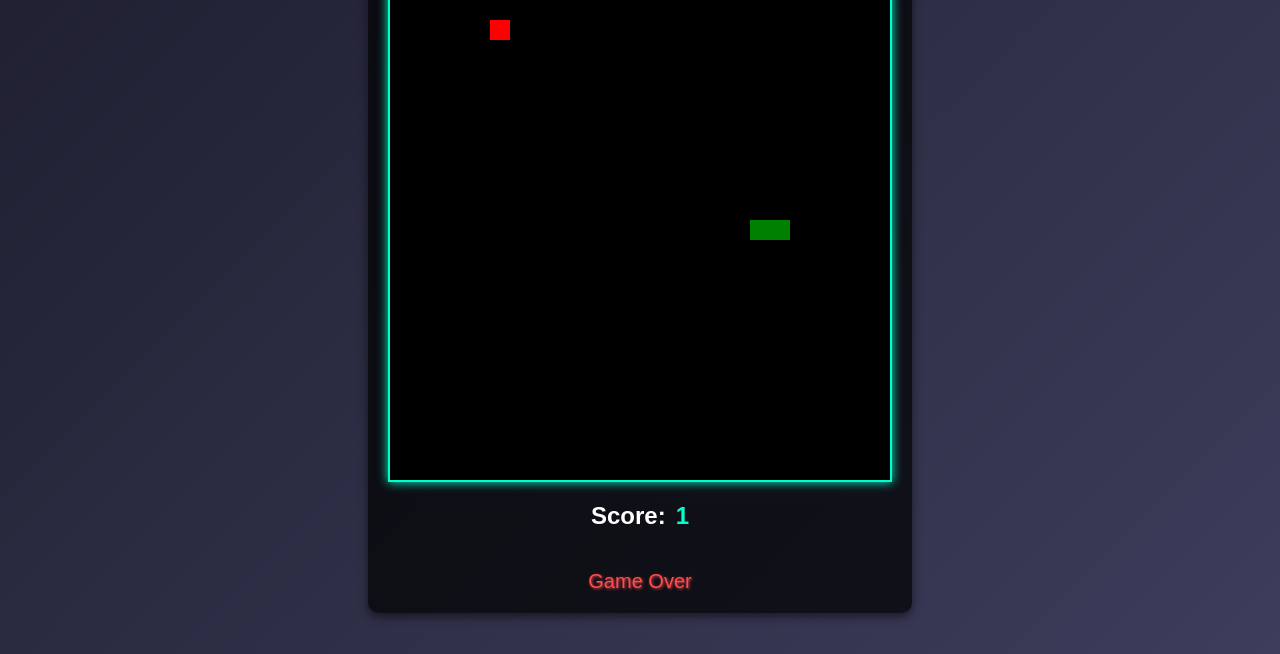
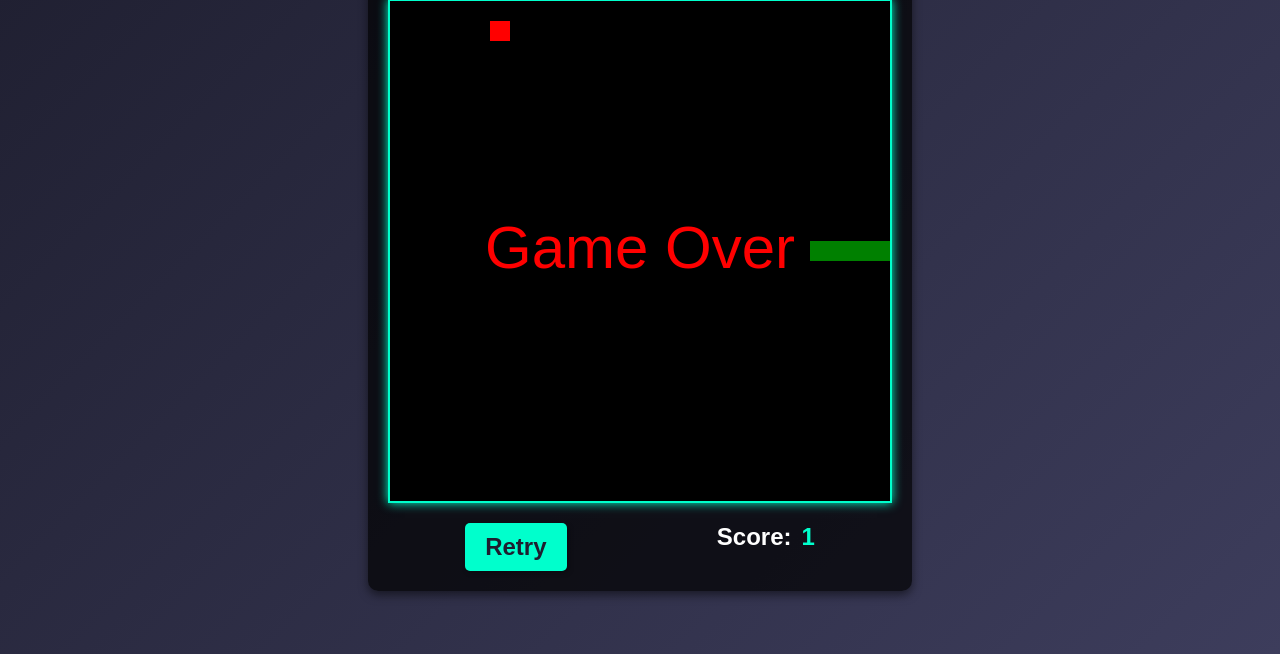
Before and after one commit to KacZbyDev/Snake, a website with bundled scripts: page index.htm in a window 1280 px wide. Shown: the part 146-800 px from the top of the page. Built offline with nearby package versions, Linux system fonts and the light colour scheme.

Commit message:
fixing bugs, adding retry button and changing game result massage

```diff
--- a/index.htm
+++ b/index.htm
@@ -14,11 +14,14 @@
 
         </div>
         <canvas id="game-pallete" height="500" width="500"></canvas>
-        <div id="score-wrapper">
-            <div class="score">Score: </div>
-            <div class="score" id="score-element">0</div>
+        <div id="game-menu-wrapper">
+            <div id="retry-button"> Retry</div>
+            <div id="score-wrapper">
+                <div class="score">Score: </div>
+                <div class="score" id="score-element">0</div>
+            </div>
+
         </div>
-        <div id="game-result"></div>
     </div>
     <script>var exports = {};</script>
     <script type ="module" src="./output/script.js"></script>
--- a/input/position.ts
+++ b/input/position.ts
@@ -14,7 +14,7 @@ export class Position{
         return this.y * 20
     }
     detectOutOfBound():boolean{
-        return this.y < 0 || this.y > 19 || this.x < 0 || this.x > 19
+        return this.y < 0 || this.y > 24 || this.x < 0 || this.x > 24
     }
 
 }
--- a/input/script.ts
+++ b/input/script.ts
@@ -22,7 +22,7 @@ class Game{
     public start():void{
         this.drawSnakePosition(this.snake.segments,"green")
         this.putFruit()
-        document.addEventListener("keydown",(event)=>{
+        document.addEventListener("keydown",(event:KeyboardEvent)=>{
             const ascii:number = event.key.charCodeAt(0)
             this.snake.setNewDirection(ascii)
 
@@ -30,8 +30,8 @@ class Game{
         this.gameLoop = setInterval(()=>{
             const oldSnakePosition:Position[] = this.snake.segments
             const newHead = this.snake.getNewHead()
-            if(this.snake.detectCollision(newHead)) this.setGameResult(true)
-            else if(this.snake.segments.length === 400) this.setGameResult(false)
+            if(this.snake.detectCollision(newHead)) this.setGameResult(false)
+            else if(this.snake.segments.length === 400) this.setGameResult(true)
             else{
                 const hasEaten:boolean = this.fruit.comparePositions(newHead)
                 this.snake.setNewPosition(hasEaten,newHead)
@@ -64,9 +64,15 @@ class Game{
         }
     }
     private setGameResult(hasWin:boolean):void{
-        const gameResultElement:Element = document.getElementById("game-result")!
-        const message = hasWin ? "Game Over" : "you won"
-        gameResultElement.innerHTML = message
+        const message:string = hasWin ? "you won!" : "Game Over"
+        const color:string = hasWin ? "green" : "red"
+
+        this.ctx.font = "60px Arial"
+        this.ctx.fillStyle = color
+        this.ctx.textAlign = "center"
+        this.ctx.textBaseline = "middle"
+
+        this.ctx.fillText(message,this.canvas.width/2,this.canvas.height/2)
         clearInterval(this.gameLoop)
     }
 
--- a/input/snake.ts
+++ b/input/snake.ts
@@ -12,7 +12,7 @@ export class Snake{
     private directionChangeFlag:boolean
 
     constructor(){
-        this.segments = [new Position(12,12)]
+        this.segments = [new Position(10,12),new Position(11,12),new Position(12,12)]
         this.direction = Direction.RIGHT
         this.directionChangeFlag = false
     }
@@ -80,8 +80,6 @@ export class Snake{
         if(head.detectOutOfBound()) return true
         for(const element of this.segments){
             if(this.comparePosition(element,head)) return true
-
-
         }
         return false
     }
--- a/style.css
+++ b/style.css
@@ -1,4 +1,3 @@
-
 body {
     font-family: 'Poppins', sans-serif;
     margin: 0;
@@ -12,7 +11,6 @@ body {
     overflow: hidden;
 }
 
-
 #content-wrapper {
     display: flex;
     align-items: center;
@@ -24,7 +22,6 @@ body {
     border-radius: 10px;
     box-shadow: 0px 4px 10px rgba(0, 0, 0, 0.5);
 }
-
 
 #header-wrapper {
     display: flex;
@@ -39,7 +36,6 @@ body {
     text-shadow: 2px 2px 5px rgba(0, 255, 204, 0.6);
 }
 
-
 #game-pallete {
     height: 500px;
     width: 500px;
@@ -48,19 +44,16 @@ body {
     box-shadow: 0px 0px 10px #00ffcc;
 }
 
-
 #score-wrapper {
     display: flex;
     justify-content: center;
     gap: 10px;
-    font-size: 24px;
 }
 
 .score {
     font-weight: bold;
     color: #fff;
 }
-
 
 #score-element {
     color: #00ffcc;
@@ -73,3 +66,39 @@ body {
     color: #ff4d4d;
     text-shadow: 1px 1px 3px rgba(255, 77, 77, 0.8);
 }
+
+#game-menu-wrapper {
+    display: flex;
+    justify-content: space-around;
+    width: 500px;
+}
+
+#retry-button {
+    display: flex;
+    justify-content: center;
+    align-items: center;
+    background-color: #00ffcc;
+    font-weight: bold;
+    padding: 10px 20px;
+    border-radius: 5px;
+    cursor: pointer;
+    transition: background-color 0.3s ease, transform 0.2s ease;
+    box-shadow: 2px 2px 5px rgba(0, 0, 0, 0.3);
+    border: none;
+    color: #1e1e2f;
+}
+
+#retry-button:hover {
+    background-color: #00e6b8;
+    transform: scale(1.05);
+    box-shadow: 3px 3px 7px rgba(0, 0, 0, 0.4);
+}
+
+#retry-button:active {
+    transform: scale(0.95);
+    box-shadow: 1px 1px 3px rgba(0, 0, 0, 0.2);
+}
+
+#game-menu-wrapper div {
+    font-size: 24px;
+}
```
